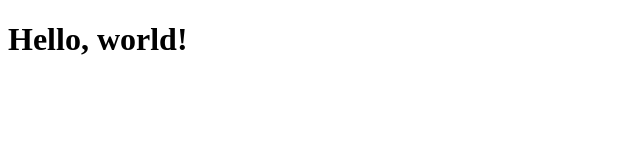
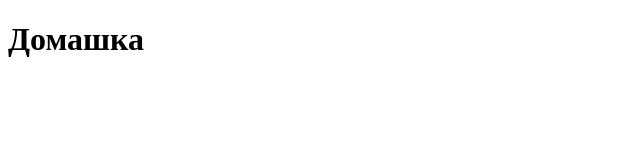
Before and after one commit to Darya-easternsea/JavaByDarya, a plain HTML site: page index.html in a window 1280 px wide. Shown: the whole page, without its empty margins (0-640 px from the left). Drawn offline with Linux system fonts and the light colour scheme.

Commit message:
Changed the file index

```diff
--- a/index.html
+++ b/index.html
@@ -2,10 +2,11 @@
     <html lang="en">
     <head>
         <meta charset="UTF-8">
+        <meta http-equiv="X-UA-Compatible" content="IE-edge]">
         <meta name="viewport" content="width=device-width, initial-scale=1.0">
-        <title>Hello, world!</title>
+        <title>hw1</title>
     </head>
     <body>
-        <h1>Hello, world!</h1>
+        <h1>Домашка</h1>
     </body>
     </html>
```
